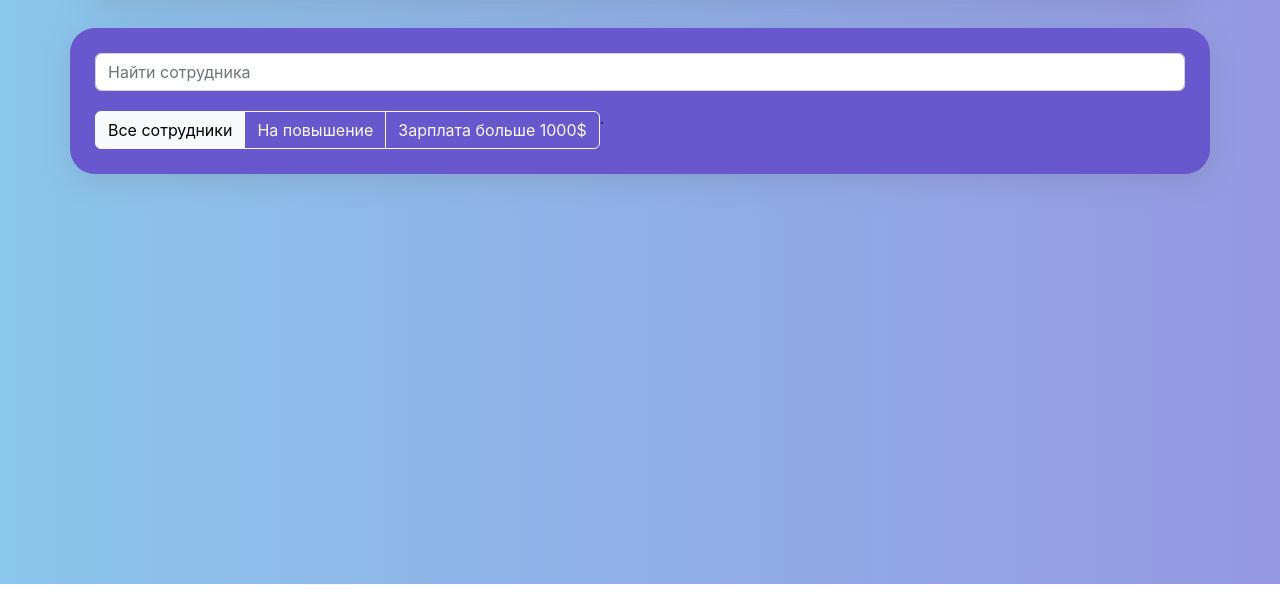
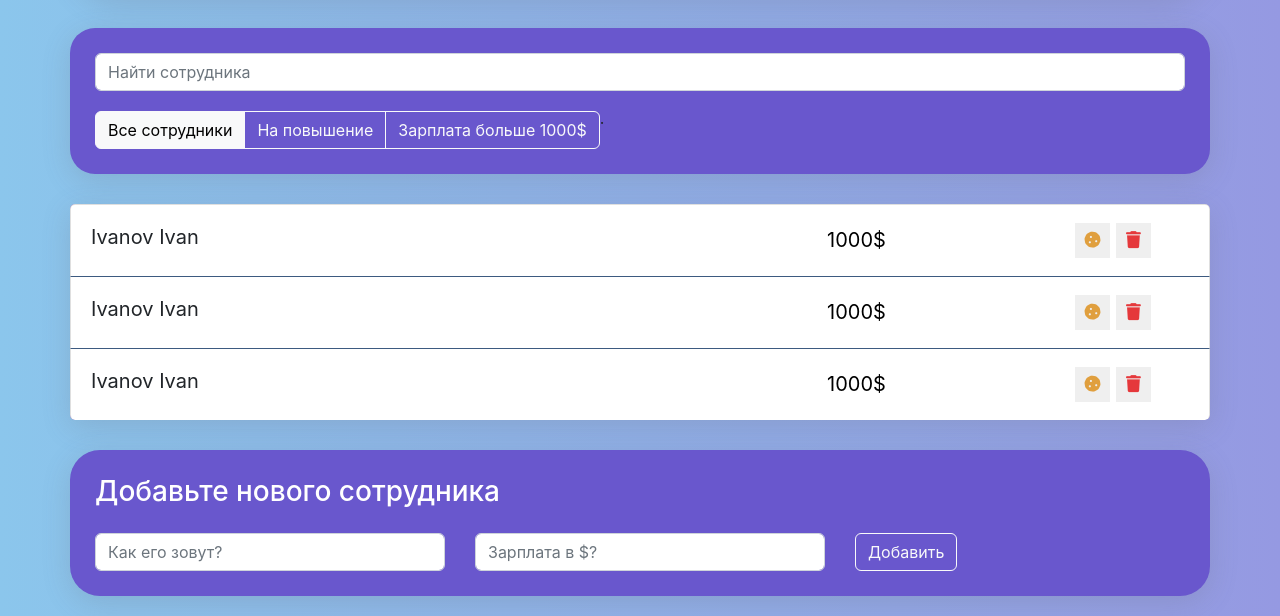
Before and after one commit to SergeyKuroedov/employees, a React app: page / in a window 1280 px wide. Shown: the part 216-832 px from the top of the page. Before the commit the page ends 800 px from the top, so only its background shows below. Built offline with nearby package versions, Linux system fonts and the light colour scheme.

Commit message:
add layout with components

```diff
--- a/public/index.html
+++ b/public/index.html
@@ -12,8 +12,7 @@
     <link rel="apple-touch-icon" href="%PUBLIC_URL%/logo192.png" />
     <link rel="manifest" href="%PUBLIC_URL%/manifest.json" />
     <link rel="stylesheet" href="https://cdnjs.cloudflare.com/ajax/libs/bootstrap/5.2.2/css/bootstrap.min.css" integrity="sha512-CpIKUSyh9QX2+zSdfGP+eWLx23C8Dj9/XmHjZY2uDtfkdLGo0uY12jgcnkX9vXOgYajEKb/jiw67EYm+kBf+6g==" crossorigin="anonymous" referrerpolicy="no-referrer" />
-
-
+    <link rel="stylesheet" href="https://cdnjs.cloudflare.com/ajax/libs/font-awesome/6.2.0/css/all.min.css" integrity="sha512-xh6O/CkQoPOWDdYTDqeRdPCVd1SpvCA9XXcUnZS2FmJNp1coAFzvtCN9BmamE+4aHK8yyUHUSCcJHgXloTyT2A==" crossorigin="anonymous" referrerpolicy="no-referrer" />
     <title>Employees App</title>
   </head>
   <body>
--- a/src/components/app/App.js
+++ b/src/components/app/App.js
@@ -4,6 +4,8 @@ import '../app-info/App-info'
 import AppInfo from '../app-info/App-info';
 import SearchPanel from '../search-panel/Search-panel';
 import AppFilter from '../app-filter/App-filter';
+import Employeeslist from '../employees-list/Employees-list';
+import EmployeesAddForm from '../employees-add-form/Employees-add-form';
 
 
 function App() {
@@ -16,6 +18,8 @@ function App() {
 				<AppFilter />.
 			</div>
 
+			<Employeeslist />
+			<EmployeesAddForm />
 		</div>
 
 	);
--- a/src/components/employees-add-form/Employees-add-form.js
+++ b/src/components/employees-add-form/Employees-add-form.js
@@ -0,0 +1,22 @@
+import './employees-add-form.css';
+
+const EmployeesAddForm = () => {
+    return (
+        <div className="app-add-form">
+            <h3>Добавьте нового сотрудника</h3>
+            <form className="add-form d-flex">
+                <input type="text"
+                        className='form-control new-post-label'
+                        placeholder='Как его зовут?'/>
+                <input type="number"
+                        className='form-control new-post-label'
+                        placeholder='Зарплата в $?'/>
+
+                <button type='sumbit'
+                        className='btn btn-outline-light'>Добавить</button>
+            </form>
+        </div>
+    );
+}
+
+export default EmployeesAddForm;
--- /dev/null
+++ b/src/components/employees-add-form/employees-add-form.css
@@ -0,0 +1,20 @@
+.app-add-form {
+    margin-top: 30px;
+    padding: 25px;
+    border-radius: 30px;
+    box-shadow: rgba(100, 100, 111, 0.2) 0px 7px 29px 0px;
+    background-color: #6957cd;
+    color: #fff;
+    margin-bottom: 20px;
+}
+
+
+.add-form {
+    margin-top: 25px;
+
+}
+
+.add-form input {
+    width: 350px;
+    margin-right: 30px;
+}
--- /dev/null
+++ b/src/components/employees-list-item/Employees-list-item.js
@@ -0,0 +1,23 @@
+import './employees-list-item.css'
+
+const EmployeesListItem = () => {
+    return (
+        <li className='list-group-item d-flex justify-content-between'>
+            <span className='list-group-item-label'>Ivanov Ivan</span>
+            <input type="text" className='list-group-item-input' defaultValue='1000$' />
+            <div className='d-flex justify-content-center align-items-center'>
+                <button type='button'
+                        className='btn-cookie btn-sm'>
+                    <i className='fas fa-cookie'></i>
+                </button>
+                <button type='button'
+                        className='btn-trash btn-sm'>
+                    <i className='fas fa-trash'></i>
+                </button>
+                <i className='fas fa-star'></i>
+            </div>
+        </li>
+    );
+}
+
+export default EmployeesListItem;
--- /dev/null
+++ b/src/components/employees-list-item/employees-list-item.css
@@ -0,0 +1,65 @@
+.list-group-item {
+    padding: 15px 20px;
+    border-bottom: 1px solid #3d5a80;
+
+}
+
+.list-group-item:last-child {
+    border-bottom: none;
+}
+
+.list-group-item span {
+    line-height: 35px;
+    font-size: 20px;
+    cursor: pointer;
+    min-width: 550px;
+}
+
+.list-group-item input {
+    line-height: 35px;
+    font-size: 20px;
+    text-align: center;
+    border: 0;
+}
+
+.list-group-item button {
+    width: 35px;
+    height: 35px;
+    margin: 3px;
+    font-size: 17px;
+    border: none;
+    cursor: pointer;
+}
+
+.list-group-item .btn-cookie {
+    color: #e09f3e;
+}
+
+.list-group-item .btn-trash {
+    color: #e5383b;
+}
+
+.list-group-item .fa-star {
+    width: 35px;
+    height: 35px;
+    text-align: center;
+    line-height: 35px;
+    font-size: 16px;
+    color: #FFD700;
+    transition: 0.3s all;
+    transform: translateX(30px);
+    opacity: 0;
+}
+
+.list-group-item.like .fa-star {
+    opacity: 1;
+    transform: translateX(0px);
+}
+
+.list-group-item.increase .list-group-item-label, .list-group-item.increase .list-group-item-input {
+    color: #e09f3e;
+}
+
+.list-group-item.increase .btn-star {
+    color: #aeaeae;
+}
--- a/src/components/employees-list/Employees-list.js
+++ b/src/components/employees-list/Employees-list.js
@@ -0,0 +1,14 @@
+import EmployeesListItem from "../employees-list-item/Employees-list-item";
+import './employees-list.css'
+
+const Employeeslist = () => {
+    return (
+        <ul className="app-list list-group">
+            <EmployeesListItem />
+            <EmployeesListItem />
+            <EmployeesListItem />
+        </ul>
+    );
+}
+
+export default Employeeslist;
--- /dev/null
+++ b/src/components/employees-list/employees-list.css
@@ -0,0 +1,7 @@
+.app-list {
+    margin-top: 30px;
+    background-color: rgb(105, 87, 205);
+    border-radius: 5px;
+    box-shadow: rgba(100, 100, 111, 0.2) 0px 7px 29px 0px;
+
+}
```
Lines whose indentation alone changed are shown as unchanged.
